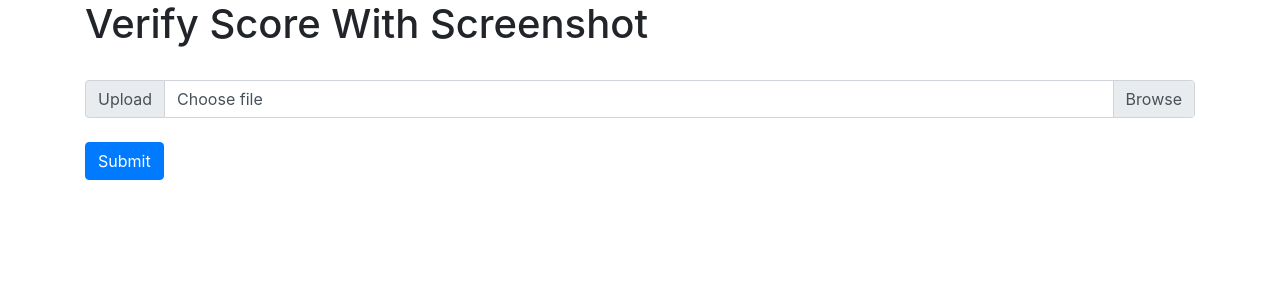
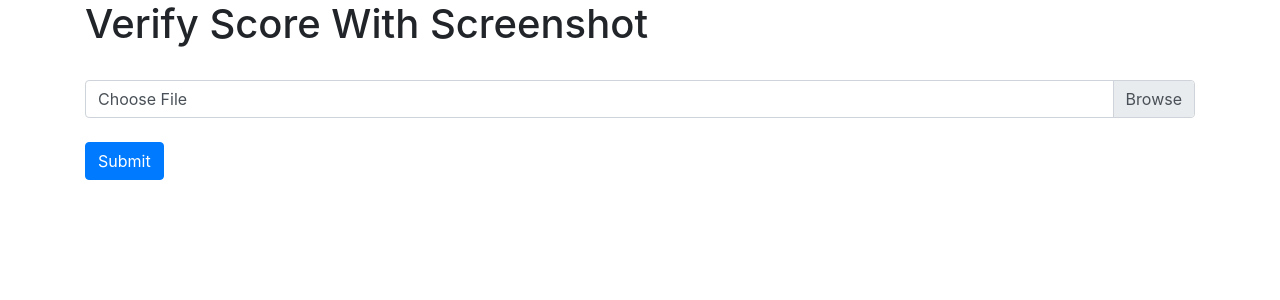
Before and after one commit to dj505/PIU-Score-Tracker, a Flask app: page /verify_article/1 in a window 1280 px wide. Shown: the part 56-356 px from the top of the page. Run offline with Flask 2, Linux system fonts and the light colour scheme; the visitor is signed in with stand-in values (Sample User, id 1); data that the repository does not hold is empty; parts of the project's set-up code (start-up, migrations or seed data) failed here and were passed over; some libraries are stand-ins or nearby versions.

Commit message:
¯\_(ツ)_/¯

```diff
--- a/templates/verify_article.html
+++ b/templates/verify_article.html
@@ -6,12 +6,9 @@
   <form method="POST" action="" enctype="multipart/form-data">
     <br />
     <div class="input-group">
-      <div class="input-group-prepend">
-        <span class="input-group-text" id="inputGroupFileAddon01">Upload</span>
-      </div>
       <div class="custom-file">
         <input type="file" name="file" class="custom-file-input" id="inputGroupFile01" aria-describedby="inputGroupFileAddon01">
-        <label class="custom-file-label" for="inputGroupFile01">Choose file</label>
+        <label class="custom-file-label" for="inputGroupFile01"><span class="span-choose-file">Choose File<span></label>
       </div>
     </div>
     <br />
```
